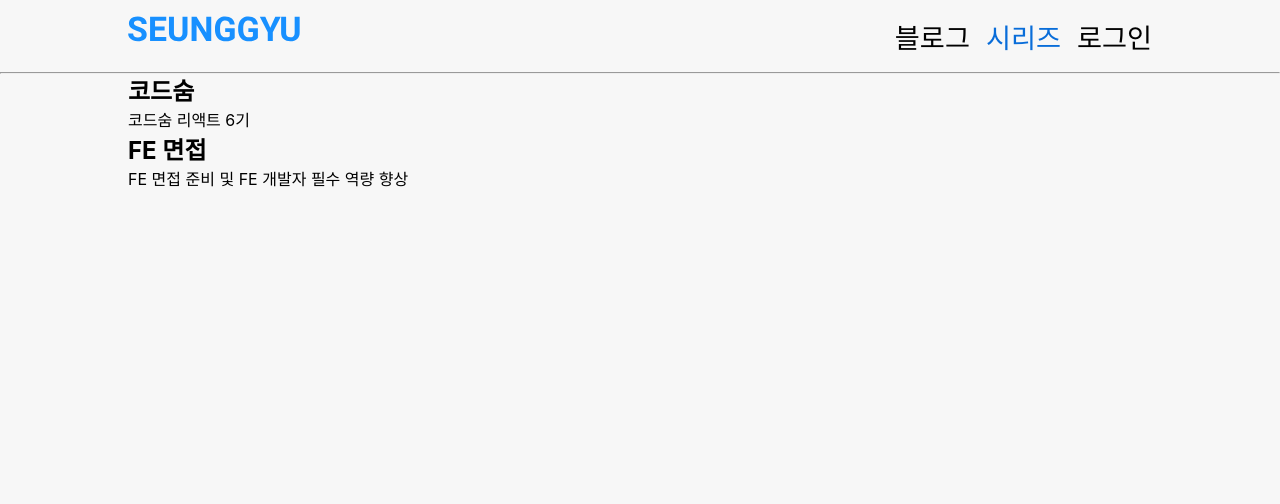
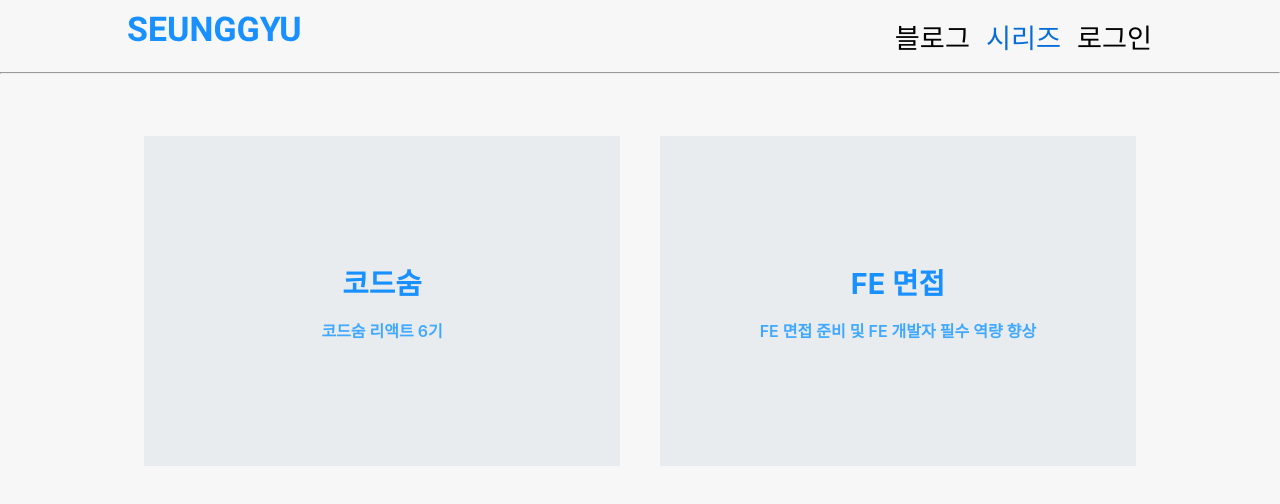
Before and after one commit to CodeSoom/project-react-6-KIMSEUNGGYU, a React app: page /series in a window 1280 px wide. Shown: the top 504 px of the page. Built offline with nearby package versions, Linux system fonts and the light colour scheme; data requests are answered from the project's data file.

Commit message:
[feat] series UI 스타일링 구현

```diff
--- a/src/components/Series.jsx
+++ b/src/components/Series.jsx
@@ -1,14 +1,41 @@
+import styled from '@emotion/styled';
+
 export default function Series({ series }) {
   const { title, subTitle } = series;
 
   return (
-    <>
+    <Wrapper>
+      <div>
         <h2>
           {title}
         </h2>
         <p>
           {subTitle}
         </p>
-    </>
+      </div>
+    </Wrapper>
   );
 }
+
+const Wrapper = styled.li(({ theme }) => ({
+  marginTop: '2rem',
+  width: '48%',
+  background: theme.color.seriesBoxColor,
+  padding: '1rem',
+  textAlign: 'center',
+  height: '330px',
+  display: 'flex',
+  justifyContent: 'center',
+  alignItems: 'center',
+
+  '& h2': {
+    color: theme.color.main,
+    fontSize: '1.8rem',
+  },
+
+  '& p': {
+    marginTop: '1rem',
+    color: theme.color.hover,
+    fontWeight: '600',
+  },
+}));
--- a/src/containers/SeriesContainer.jsx
+++ b/src/containers/SeriesContainer.jsx
@@ -1,4 +1,6 @@
 import { useSelector } from 'react-redux';
+
+import styled from '@emotion/styled';
 
 import Series from '@components/Series';
 
@@ -12,13 +14,23 @@ export default function SeriesContainer() {
   }
 
   return (
-    <ul>
+    <Wrapper>
       {series
         .map((item) => (
-          <li key={item.id}>
-            <Series series={item} />
-          </li>
+          <Series
+            key={item.id}
+            series={item}
+          />
         ))}
-    </ul>
+    </Wrapper>
   );
 }
+
+const Wrapper = styled.ul({
+  marginTop: '2rem',
+  width: '100%',
+  display: 'flex',
+  flexWrap: 'wrap',
+  justifyContent: 'space-between',
+  padding: '1rem',
+});
--- a/src/theme.js
+++ b/src/theme.js
@@ -4,6 +4,9 @@ const theme = {
     hover: '#40a9ff',
     active: '#096dd9',
     mainSVG: 'invert(44%) sepia(40%) saturate(3356%) hue-rotate(191deg) brightness(100%) contrast(102%)',
+
+    seriesBoxColor: '#E9ECEF',
+
     title: 'rgba(0, 0, 0, .85)',
     primaryText: 'rgba(0, 0, 0, .65)',
     secondaryText: 'rgba(0, 0, 0, .45)',
```
Lines whose indentation alone changed are shown as unchanged.
